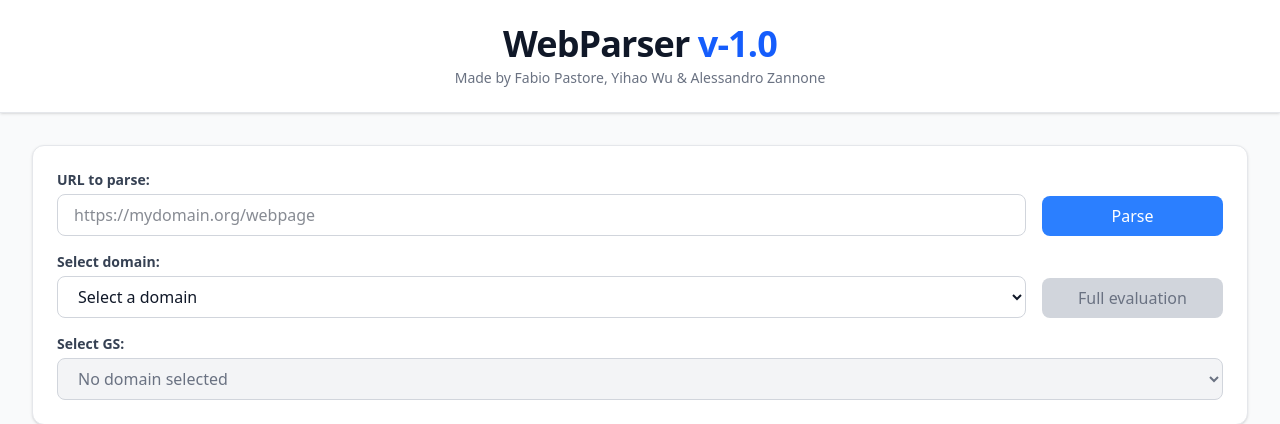
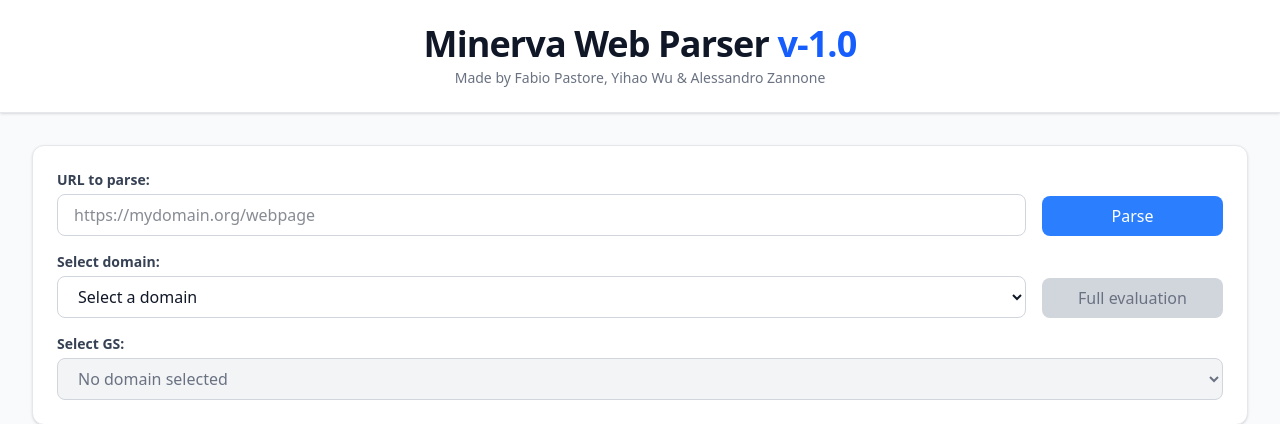
Before and after one commit to fabio-pastore/minerva-web-parser, a Python web app: template mwb_project/frontend/templates/index.html in a window 1280 px wide. Shown: the top 424 px of the page. Run offline with Jinja, Linux system fonts and the light colour scheme; the template is opened without the code that fills it, so the values that code supplies are empty.

Commit message:
add README.md, title fix, modify favicon
Co-authored-by: Alessandro <alessandro@zannone.dev>
Co-authored-by: Yihao <quelwu24@gmail.com>

```diff
--- a/mwb_project/frontend/templates/index.html
+++ b/mwb_project/frontend/templates/index.html
@@ -1,7 +1,7 @@
 <!DOCTYPE html>
 <html lang="en">
 <head>
-    <title>WebParser v-1.0</title>
+    <title>MWB v-1.0</title>
     <style type="text/css">
         body {
             margin: 0px;
@@ -49,7 +49,7 @@
 
     <header class="bg-white shadow-sm border-b border-gray-200">
         <div class="max-w-7xl mx-auto py-6 px-4 sm:px-6 lg:px-8 text-center">
-            <h1 class="text-4xl font-bold text-gray-900 tracking-tight">WebParser <span class="text-blue-600">v-1.0</span></h1>
+            <h1 class="text-4xl font-bold text-gray-900 tracking-tight">Minerva Web Parser <span class="text-blue-600">v-1.0</span></h1>
             <p class="mt-1 text-sm text-gray-500 font-normal">Made by Fabio Pastore, Yihao Wu & Alessandro Zannone</p>
         </div>
     </header>
```
Also changed, not shown: README.md (added), mwb_project/frontend/src/favicon.ico.
